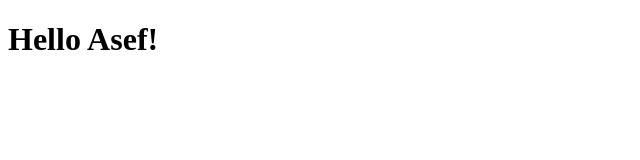
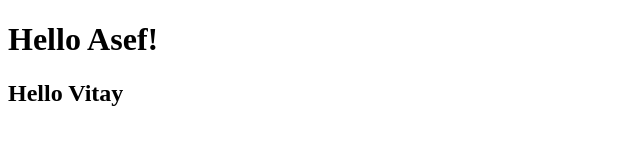
Before and after one commit to Solwar/JS_COURSE, a plain HTML site: page index.html in a window 1280 px wide. Shown: the whole page, without its empty margins (0-640 px from the left). Drawn offline with Linux system fonts and the light colour scheme.

Commit message:
commit_work_test

```diff
--- a/index.html
+++ b/index.html
@@ -9,5 +9,6 @@
 <body>
     <script src= "script.js"></script>
     <h1>Hello Asef!</h1>
+    <h2>Hello Vitay</h2>
 </body>
 </html>
```
